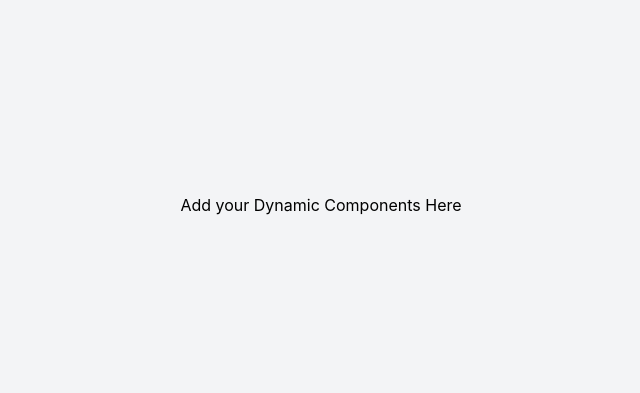
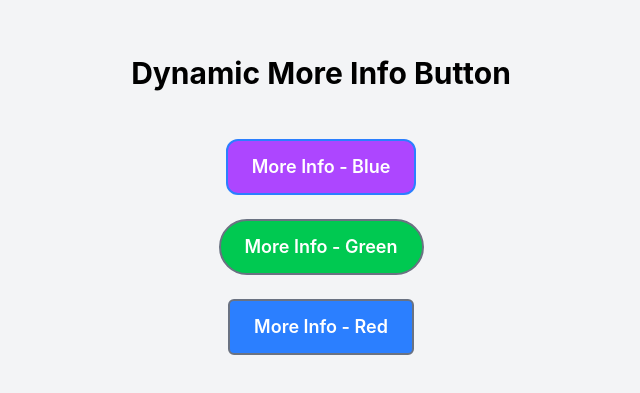
Before and after one commit to DeveloperDhanush-git/elcodamics-dynamic-components, a React (Create React App) app: page / in a window 1280 px wide. Shown: the part 195-588 px from the top of the page, without its empty margins (319-959 px from the left). Built offline with nearby package versions, Linux system fonts and the light colour scheme.

Commit message:
MoreinfoButton Created

```diff
--- a/src/App.js
+++ b/src/App.js
@@ -1,11 +1,15 @@
-import Button from "./Common/DynamicComponents/Button/Button";
 import React from "react";
+import Button from "./Common/DynamicComponent/Button/MoreInfoButton";
 
 function App() {
   return (
-    <div className="flex flex-col items-center justify-center min-h-screen bg-gray-100">
-      <h1>Add your Dynamic Components Here</h1>
-    </div>
+    <div className="flex flex-col items-center justify-center min-h-screen bg-gray-100 gap-6">
+      <h1 className="text-3xl font-bold mb-6">Dynamic More Info Button</h1>
+
+      <Button text="More Info - Blue" bgColor="purple" borderColor="blue" borderRadius="xl" />
+      <Button text="More Info - Green" bgColor="green" borderColor="gray" borderRadius="full" />
+      <Button text="More Info - Red" bgColor="blue" borderColor="gray" borderRadius="md" />
+       </div>
   );
 }
 
--- /dev/null
+++ b/src/Common/DynamicComponent/Button/MoreInfoButton.js
@@ -0,0 +1,60 @@
+import React from "react";
+
+const Button = ({
+  text,
+  onClick,
+  bgColor = "blue",
+  textColor = "white",
+  borderColor = "transparent",
+  borderRadius = "lg"
+}) => {
+
+  const bgColors = {
+    blue: "bg-blue-500 hover:bg-blue-600",
+    red: "bg-red-500 hover:bg-red-600",
+    green: "bg-green-500 hover:bg-green-600",
+    yellow: "bg-yellow-500 hover:bg-yellow-600",
+    gray: "bg-gray-500 hover:bg-gray-600",
+    white:"bg-whhite-500 :hover:bg-white-600",
+    purple:"bg-purple-500 :hover:bg-purple-600",
+
+  };
+
+  const textColors = {
+    white: "text-white",
+    black: "text-black",
+    gray: "text-gray-700",
+  };
+
+  const borderColors = {
+    transparent: "border-transparent",
+    blue: "border-blue-500",
+    red: "border-red-500",
+    green: "border-green-500",
+    yellow: "border-yellow-500",
+    gray: "border-gray-500",
+  };
+
+  const borderRadiusOptions = {
+    sm: "rounded-sm",
+    md: "rounded-md",
+    lg: "rounded-lg",
+    xl: "rounded-xl",
+    full: "rounded-full",
+  };
+
+  return (
+    <button
+      className={`px-6 py-3 text-lg font-semibold transition-all border-2
+      ${bgColors[bgColor] || bgColors.blue}
+      ${textColors[textColor] || textColors.white}
+      ${borderColors[borderColor] || borderColors.transparent}
+      ${borderRadiusOptions[borderRadius] || borderRadiusOptions.lg}`}
+      onClick={onClick}
+    >
+      {text}
+    </button>
+  );
+};
+
+export default Button;
```
